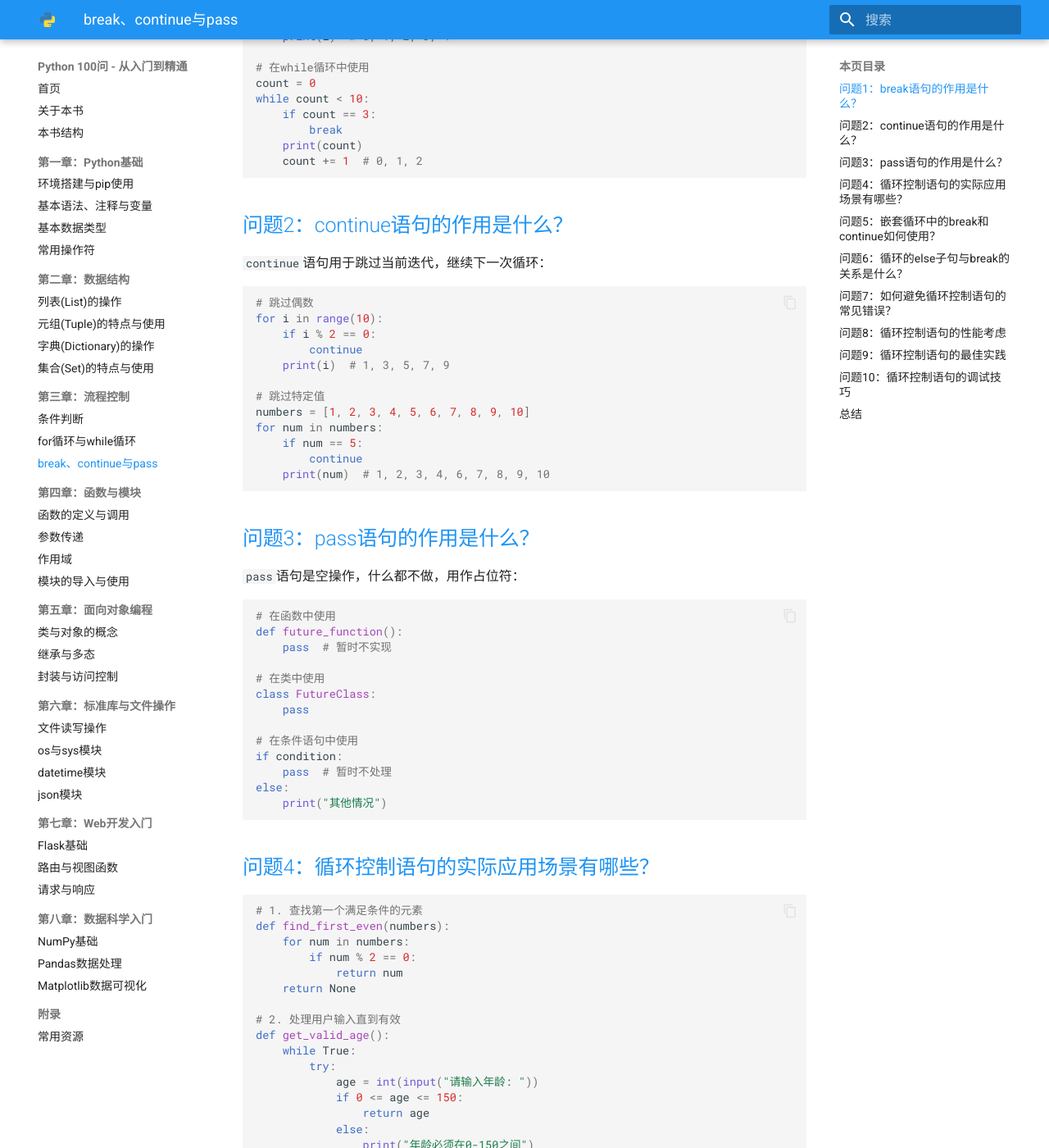
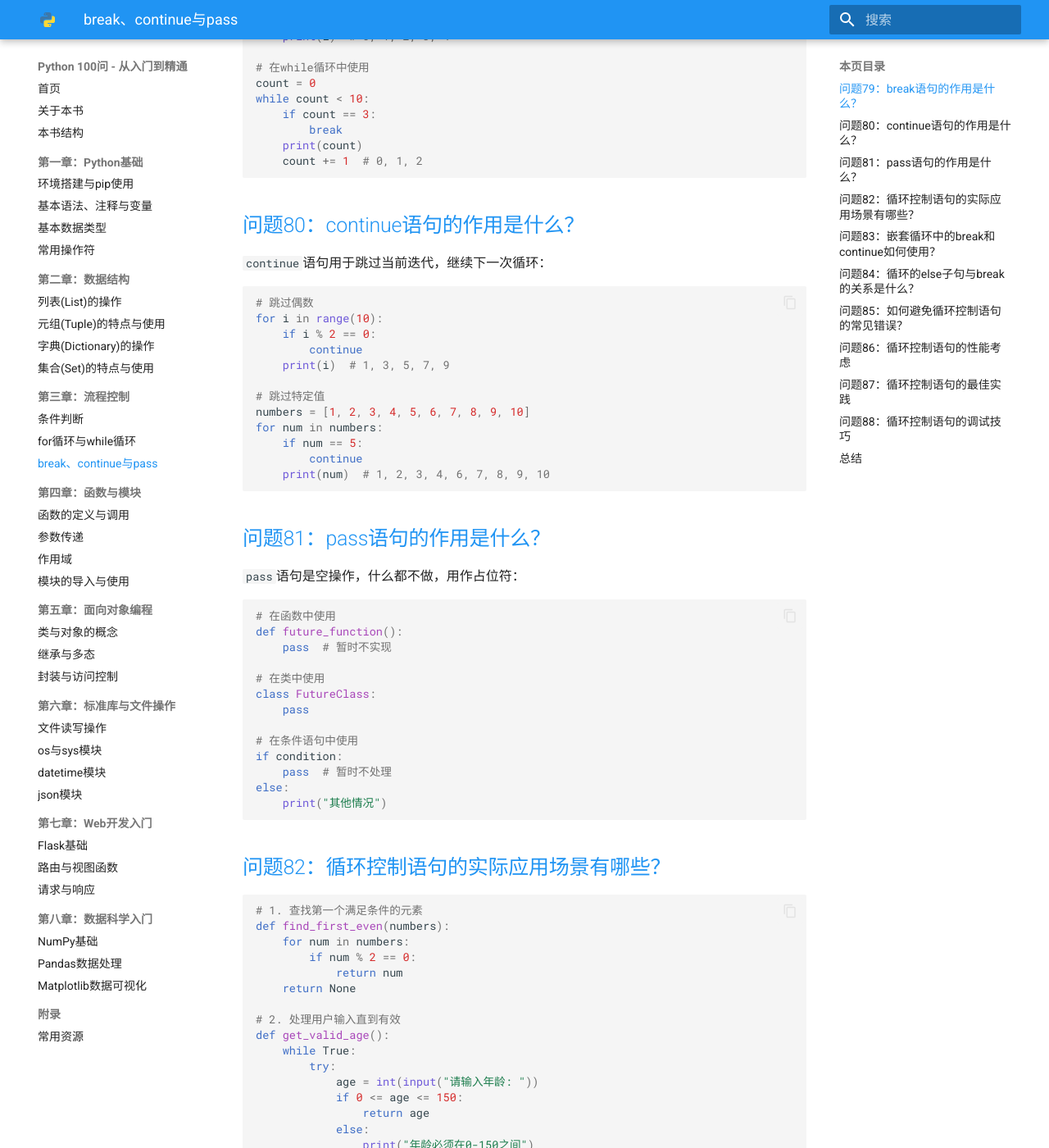
Before and after one commit to addname/python100, an MkDocs documentation site: the page built from docs/chapter3_control_flow/3_loop_control.md, in a window 1280 px wide and 1400 px high, scrolled down 368 px. Shown: the whole window at 82% size. Built offline with MkDocs 1.6.1 and Material for MkDocs 9.7.7, drawn with Linux system fonts in a browser that asks for light colours; the version menu is left out; some of the changed text lies outside the part shown.

Commit message:
重编号问题标题至100：\n- 第三章：59-88\n- 第四章：89-98；参数传递：99-100\n- 全站问题编号现为1..100 连续无断档

````diff
--- a/docs/chapter3_control_flow/3_loop_control.md
+++ b/docs/chapter3_control_flow/3_loop_control.md
@@ -1,6 +1,6 @@
 # break、continue与pass
 
-## 问题1：break语句的作用是什么？
+## 问题79：break语句的作用是什么？
 
 `break`语句用于跳出当前循环，继续执行循环后的代码：
 
@@ -20,7 +20,7 @@ while count < 10:
     count += 1  # 0, 1, 2
 ```
 
-## 问题2：continue语句的作用是什么？
+## 问题80：continue语句的作用是什么？
 
 `continue`语句用于跳过当前迭代，继续下一次循环：
 
@@ -39,7 +39,7 @@ for num in numbers:
     print(num)  # 1, 2, 3, 4, 6, 7, 8, 9, 10
 ```
 
-## 问题3：pass语句的作用是什么？
+## 问题81：pass语句的作用是什么？
 
 `pass`语句是空操作，什么都不做，用作占位符：
 
@@ -59,7 +59,7 @@ else:
     print("其他情况")
 ```
 
-## 问题4：循环控制语句的实际应用场景有哪些？
+## 问题82：循环控制语句的实际应用场景有哪些？
 
 ```python
 # 1. 查找第一个满足条件的元素
@@ -104,7 +104,7 @@ def process_files(filenames):
     return results
 ```
 
-## 问题5：嵌套循环中的break和continue如何使用？
+## 问题83：嵌套循环中的break和continue如何使用？
 
 ```python
 # break只跳出内层循环
@@ -135,7 +135,7 @@ def find_target(matrix, target):
     return None
 ```
 
-## 问题6：循环的else子句与break的关系是什么？
+## 问题84：循环的else子句与break的关系是什么？
 
 ```python
 # 如果循环正常结束（没有break），else会执行
@@ -162,7 +162,7 @@ def search_item(items, target):
         print(f"未找到元素 {target}")
 ```
 
-## 问题7：如何避免循环控制语句的常见错误？
+## 问题85：如何避免循环控制语句的常见错误？
 
 ```python
 # 1. 避免在循环中忘记更新变量
@@ -198,7 +198,7 @@ for i in range(10):
     print(i)
 ```
 
-## 问题8：循环控制语句的性能考虑
+## 问题86：循环控制语句的性能考虑
 
 ```python
 # 1. 使用break提前退出循环
@@ -233,7 +233,7 @@ for i in range(10):
         print(i)
 ```
 
-## 问题9：循环控制语句的最佳实践
+## 问题87：循环控制语句的最佳实践
 
 ```python
 # 1. 使用描述性的条件
@@ -276,7 +276,7 @@ def safe_divide(numbers, divisor):
     return results
 ```
 
-## 问题10：循环控制语句的调试技巧
+## 问题88：循环控制语句的调试技巧
 
 ```python
 # 1. 添加调试信息
````
Also changed, not shown: docs/chapter3_control_flow/1_conditionals.md (+10 -10 lines), docs/chapter3_control_flow/2_loops.md (+10 -10 lines), docs/chapter4_functions/1_function_basics.md (+10 -10 lines), docs/chapter4_functions/2_parameters.md (+2 -2 lines).
